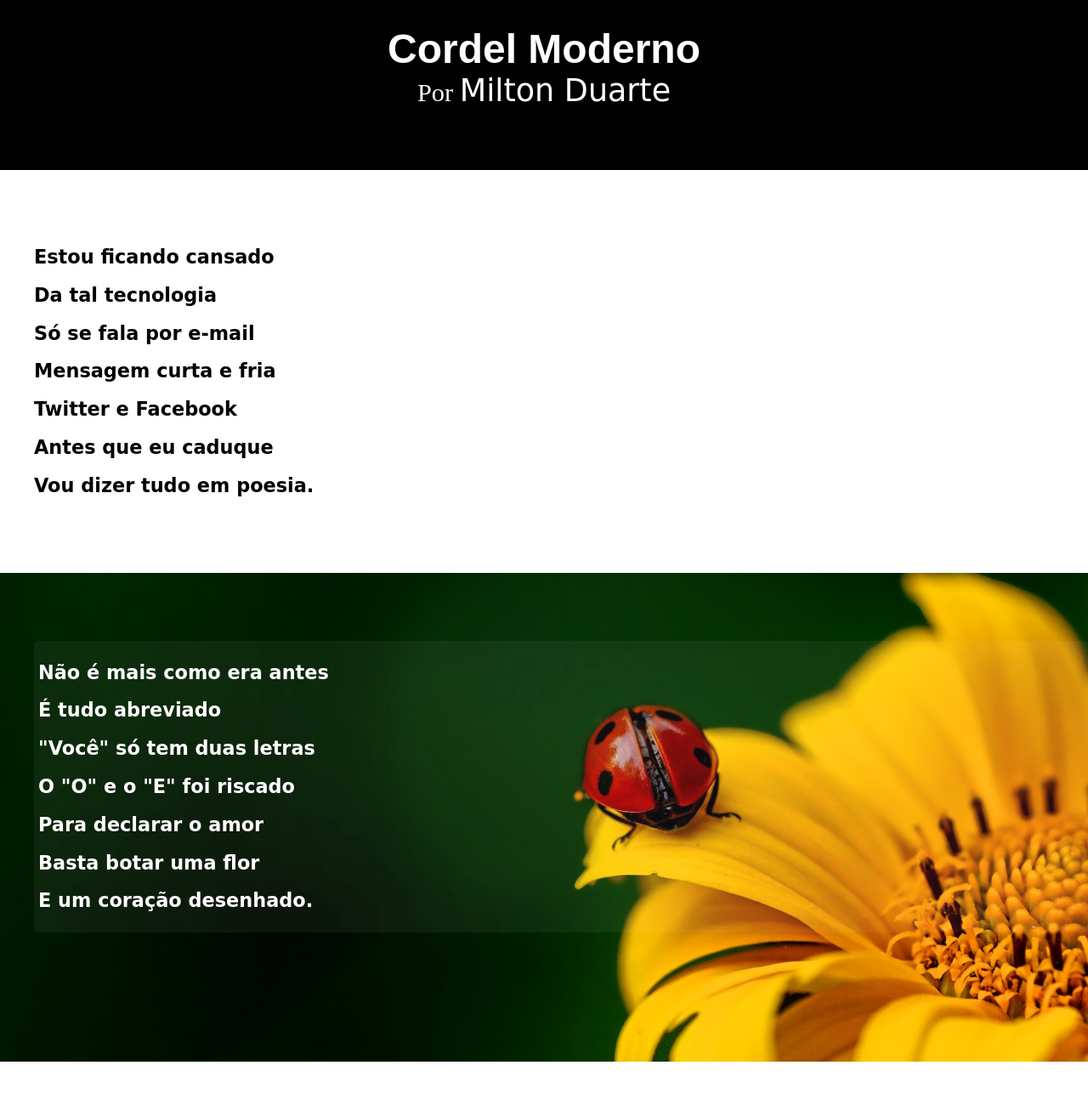
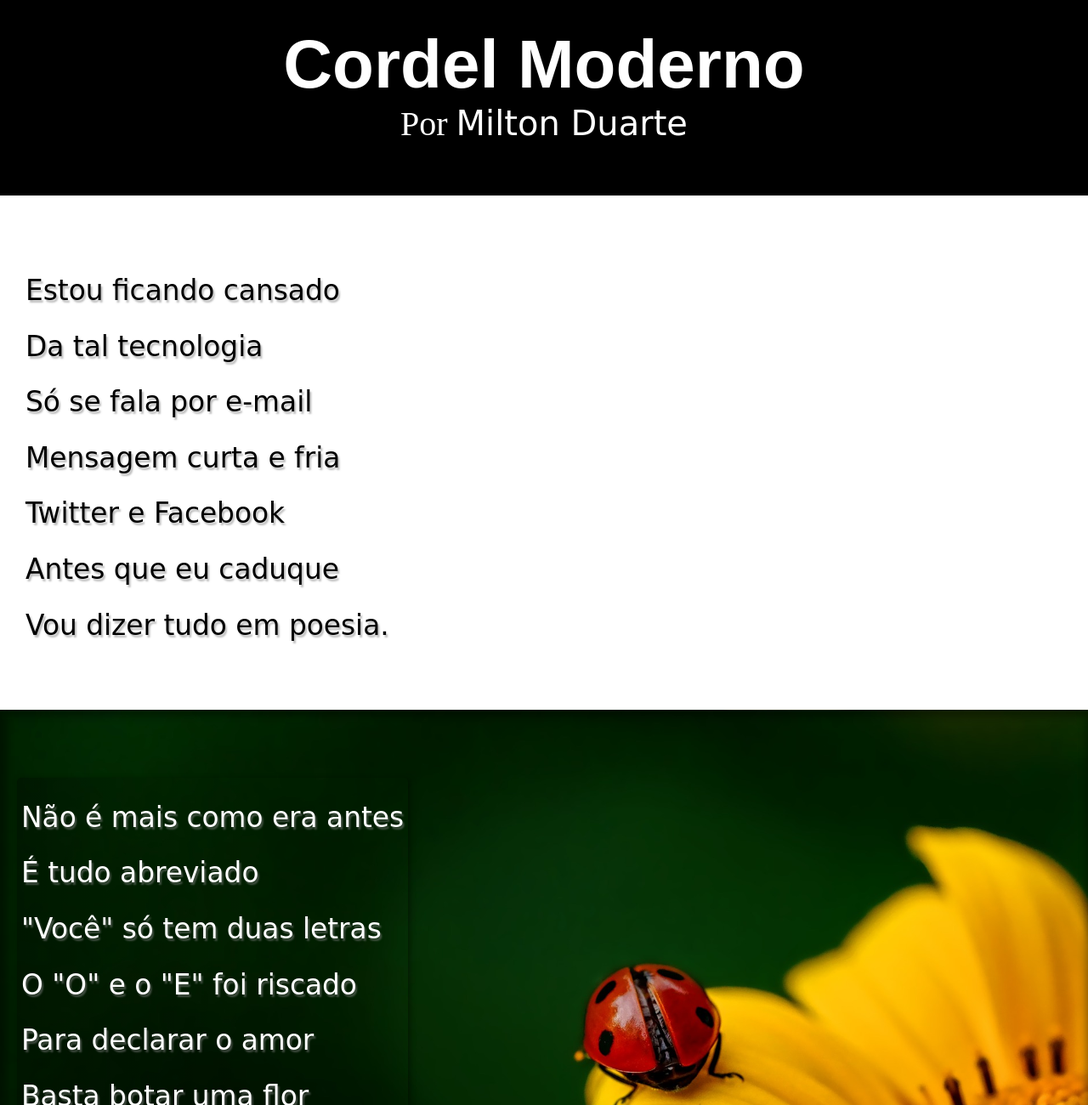
Before and after one commit to jPaulo-web/html-css, a plain HTML site: page desafios/desafio 003/index.html in a window 1280 px wide. Shown: the top 1300 px of the page at 85% size. Drawn offline with Linux system fonts and the light colour scheme.

Commit message:
Finalisação-do-desafio

```diff
--- a/desafios/desafio 003/index.html
+++ b/desafios/desafio 003/index.html
@@ -56,7 +56,7 @@
                     Pra piorar a liguagem<br>
                     O emoticom é um risco<br>
                     Tem símbolo para tudo<br>
-                    Ponto e vírgula e um asterisco<br>
+                    Ponto e vírgula e um <br> asterisco<br>
                     Um beijo significa<br>
                     Pra entender como fica<br>
                     Decifre esse rabisco.
@@ -106,7 +106,7 @@
 
     </main>
     <footer>
-        <p>Site criado por <a href="https://gustavoguanabara.github.io/">Gustavo Guanabara</a> para o <a href="https://www.cursoemvideo.com/#google_vignette">CursoemVideo</a></p>
+        <p>Site criado por <a href="https://gustavoguanabara.github.io/" target="_blank">Gustavo Guanabara</a> para o <a href="https://www.cursoemvideo.com/#google_vignette" target="_blank">CursoemVideo</a></p>
     </footer>
 </body>
 </html>
--- a/desafios/desafio 003/style.css
+++ b/desafios/desafio 003/style.css
@@ -23,13 +23,13 @@ html,body{
 
 header {
     width: 100%;
-    height: 200px;
+    height: 230px;
     background-color: black;
 }
 header h1 {
     font-family: var(--font1);
     color: white;
-    font-size: 3.0em;
+    font-size: 10vh;
     padding-top: 30px;
     text-align: center;
 
@@ -38,58 +38,65 @@ header p{
     margin: auto;
     text-align: center;
     color: white;
-    font-size: 1.9em;
+    font-size: 5vh;
 }
 header p > a {
 
     color: white;
     text-decoration: none;
-    font-size: 1.2em;
+    font-size:5vh;
 
 }
 main{
     background-color: white;
 }
-section{   line-height: 2.0em;
+section{
+    line-height: 2.0em;
     text-align:left;
-    min-width: 320px;
+    text-shadow: rgba(128, 128, 128, 0.514) 2px 3px 2px;
     font-family: var(--font2);
-    font-weight:bold;
-    font-size: 1.4em;
-    padding-left: 5vh;
+    font-weight:normal;
+    font-size: 4.1vh;
+    padding-left: 30px;
     padding-top: 10vh;
-    padding-bottom: 10vh;
-    min-width: 320px;
+    padding-bottom: 2.0em;
 }
 section.fundo{
     background:black url(imagens/background001.jpg) center center repeat-y fixed;
     background-size:cover;
-    height: 415px;
+    box-shadow: inset rgba(0, 0, 0, 0.384) 3px 3px 10px 5px;
+    height: 90vh;
 }
 section.fundo > p {
     color: white;
-    background-color: rgba(255, 255, 255, 0.048);
-    padding: 15px 0px 15px 5px;
-    margin-bottom: 10%;
+    background-image: linear-gradient(to right, rgba(0, 0, 0, 0.301) ,transparent 60%);
+    box-shadow: rgba(0, 0, 0, 0.432) 2px 2px 7px;
+    padding: 15px 5px 15px 5px;
+    margin-left: -10px;
     border-radius: 5px;
+    display: inline-block;
 }
 section.fundo2 > p {
     color: white;
-    background-image: linear-gradient(right rgba(0, 0, 0, 0.555) transparent);
-    padding: 15px 0px 15px 10px;
+    background-image: linear-gradient(to right, rgba(90, 90, 90, 0.479) ,transparent 60%);
+    box-shadow: rgba(0, 0, 0, 0.432) 2px 2px 7px;
+    text-shadow: black 2px 3px 2px;
+    margin-left: -10px;
+    padding: 15px 5px 15px 5px;
     border-radius: 5px;
+    display: inline-block;
 }
 section.fundo2{
     background:black url(imagens/background002.jpg) center center repeat-y fixed;
     background-size:cover;
-    height: 415px;
+    box-shadow: inset rgba(0, 0, 0, 0.295) 3px 3px 10px 5px;
+    height: 90vh;
 }
 a{
     color: white;
     text-decoration: none;
     font-size: 1.2em;
     font-family: var(--font2);
-
 }
 a:hover{
     text-decoration: underline;
@@ -98,7 +105,7 @@ a:hover{
 footer{
     color: white;
     background-color: black;
-    height: 80px;
+    height: 96px;
     width: 100%;
 }
 footer > p {
```
